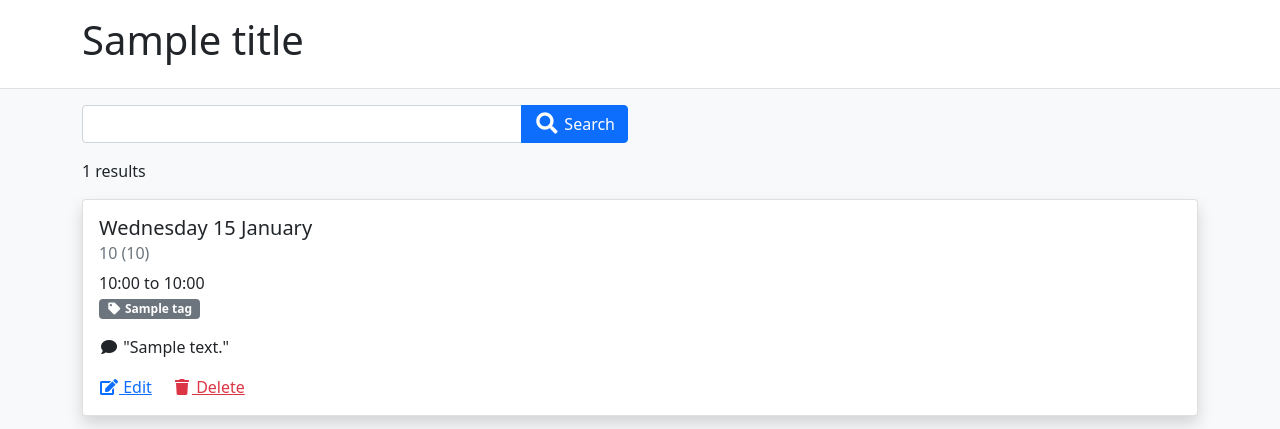
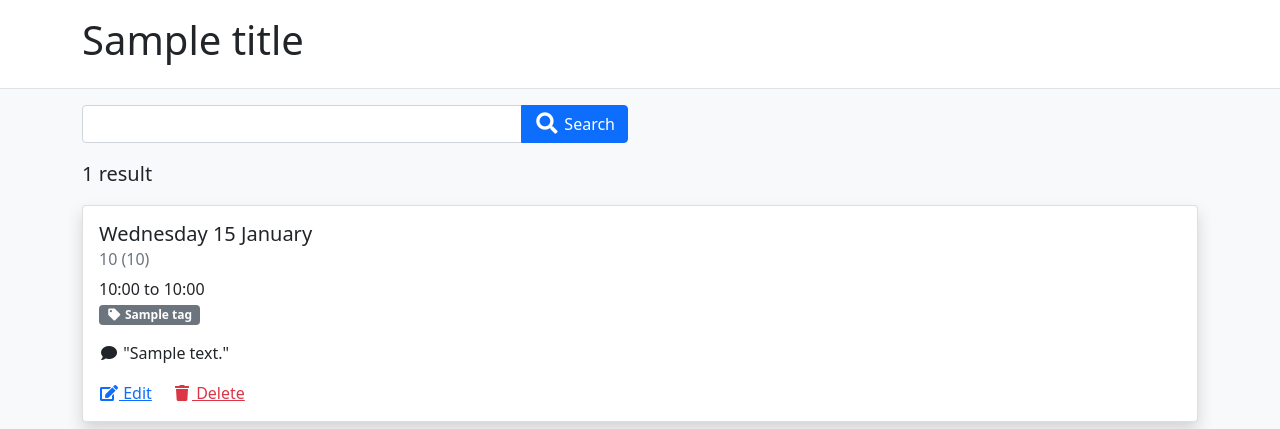
Before and after one commit to MashSoftware/time-tracker, a Python web app: template app/templates/search/search.html in a window 1280 px wide. Shown: the part 56-485 px from the top of the page. Run offline with Jinja, Linux system fonts and the light colour scheme; the template is opened without the code that fills it: most values are stand-ins (such as "Sample title", 1, 10 or a date in 2020); form fields are guessed from the names that the template uses; some libraries are stand-ins or nearby versions.

Commit message:
format result count

```diff
--- a/app/templates/search/search.html
+++ b/app/templates/search/search.html
@@ -29,12 +29,14 @@
         </form>
     </div>
 </div>
+{% if results %}
 <div class="row">
     <div class="col">
-        <p>{{ results | length }} results</p>
+        <p class="lead">{{ results | length }} {% if results | length == 1 %}result{% else %}results{% endif %}</p>
         {% for event in results %}
             {% include 'entry/_time_card_actions.html' %}
         {% endfor %}
     </div>
 </div>
+{% endif %}
 {% endblock %}
```
